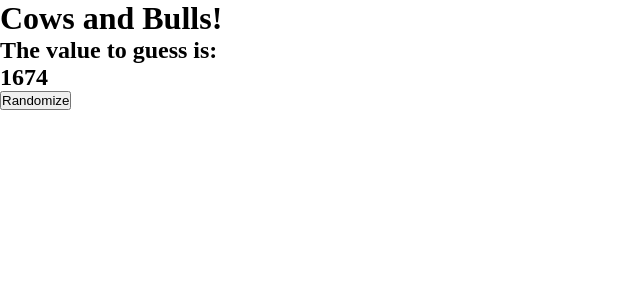
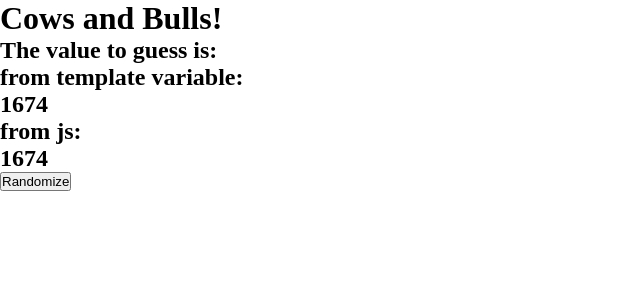
Before and after one commit to mi6oo6im/flask_cows_and_bulls_single_page_app_game, a Flask app: page / in a window 1280 px wide. Shown: the top 300 px of the page, without its empty margins (0-640 px from the left). Run offline with Flask 3, Linux system fonts and the light colour scheme.

Commit message:
read random in JS

```diff
--- a/templates/index.html
+++ b/templates/index.html
@@ -11,9 +11,16 @@
 <body>
     <h1>Cows and Bulls!</h1>
     <h2>The value to guess is:</h2>
+    <h2>from template variable:</h2>
     <h2>{{value}}</h2>
+    <h2>from js:</h2>
+    <h2 id="test-element"></h2>
     <form action="">
         <button>Randomize</button>
     </form>
+    <script>
+        let numberToGuess = '{{ value }}';
+        document.getElementById("test-element").innerHTML = numberToGuess;
+    </script>
 </body>
 </html>
```
